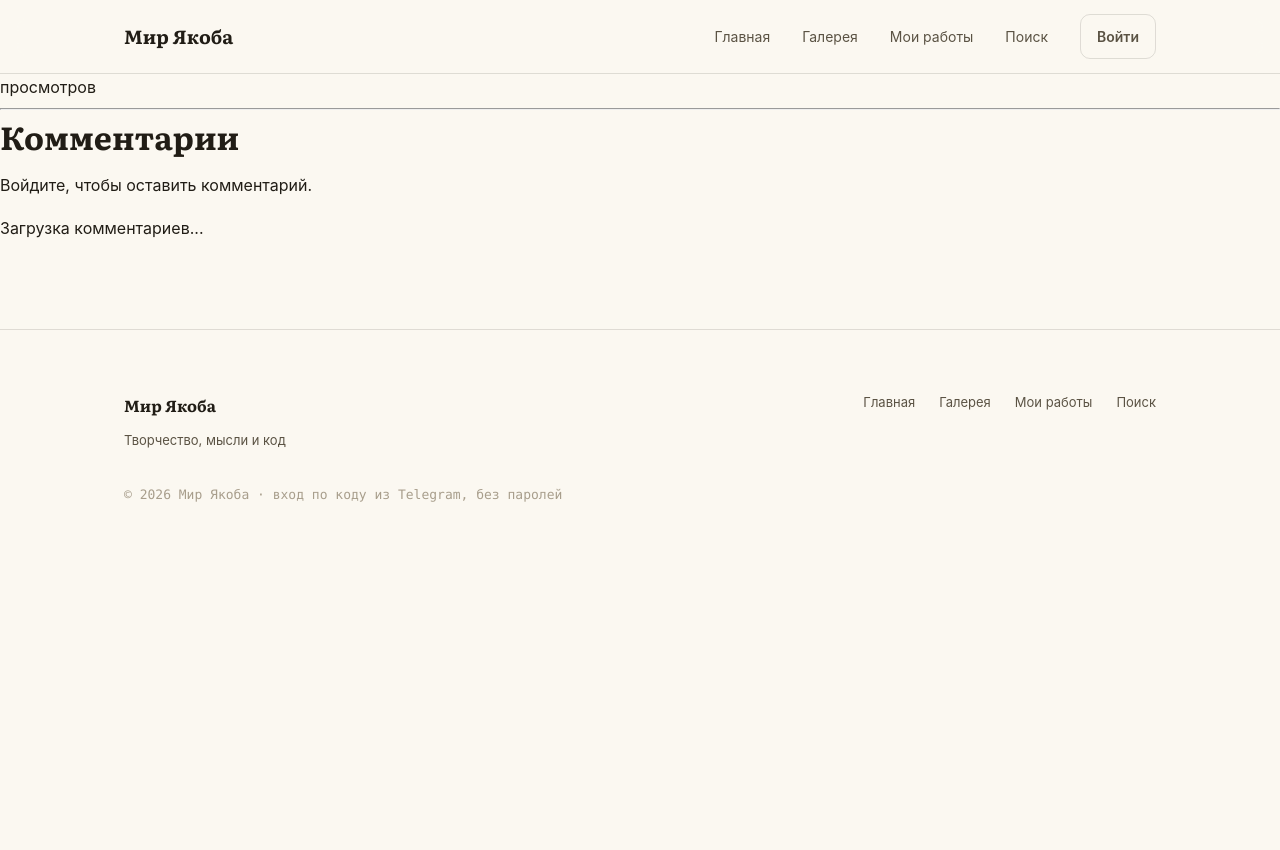
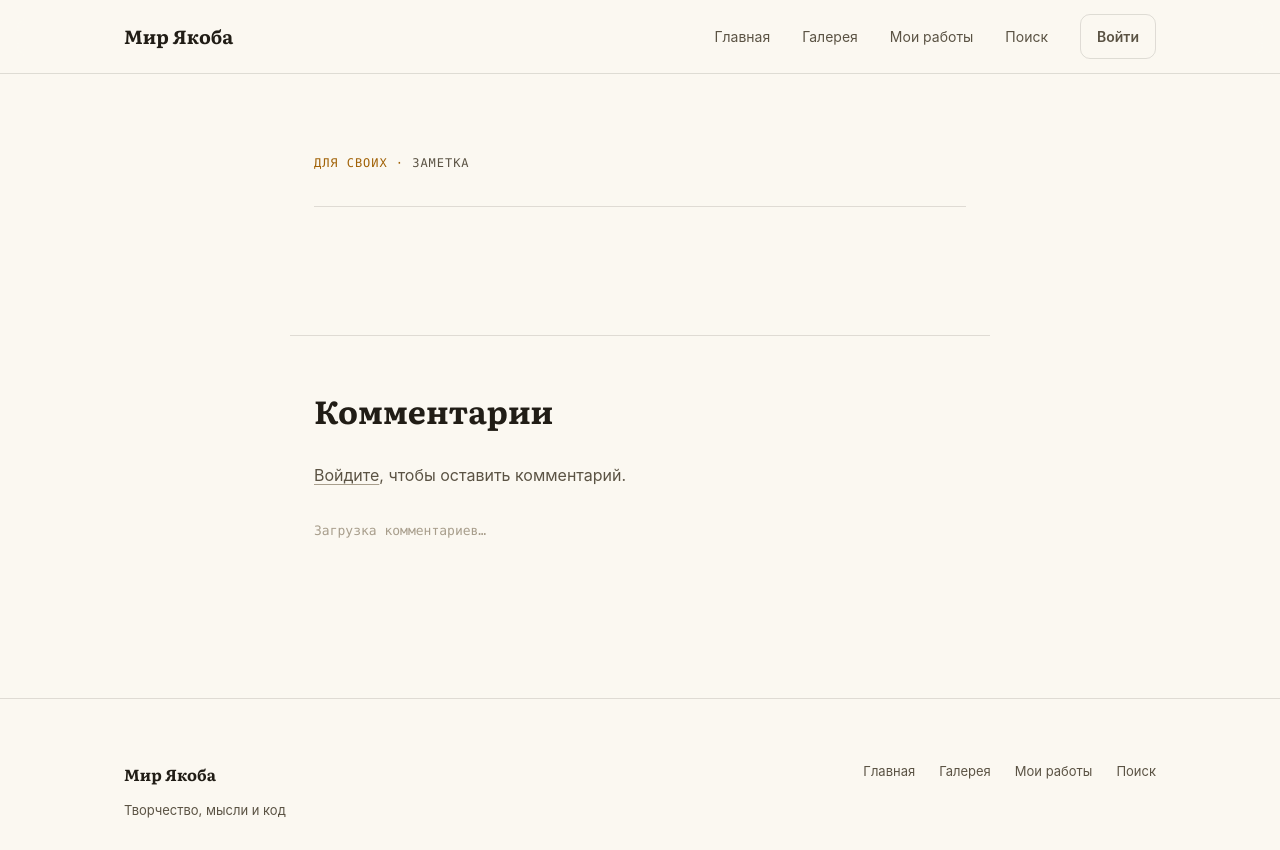
Before and after one commit to Iacob98/mir-yakoba, a Python web app: template templates/pages/post_detail.html in a window 1280 px wide. Shown: the top 850 px of the page. Before the commit the page ends 502 px from the top, so only its background shows below. Run offline with Jinja, Linux system fonts and the light colour scheme; the template is opened without the code that fills it, so the values that code supplies are empty; some libraries are stand-ins or nearby versions.

Commit message:
feat(redesign): article page with reading progress + in-system comments
Co-Authored-By: Claude Fable 5 <noreply@anthropic.com>

```diff
--- a/templates/pages/post_detail.html
+++ b/templates/pages/post_detail.html
@@ -4,111 +4,78 @@
 
 {% block content %}
 {% if access_denied %}
-<div class="max-w-lg mx-auto mt-24 text-center px-6">
-    <div class="w-16 h-16 mx-auto mb-6 rounded-full bg-amber-50 flex items-center justify-center">
-        <svg class="w-7 h-7 text-amber-500" fill="none" stroke="currentColor" viewBox="0 0 24 24">
-            <path stroke-linecap="round" stroke-linejoin="round" stroke-width="1.5" d="M12 15v2m0 0v2m0-2h2m-2 0H10m-4.93-4.364A9 9 0 1112 3a9 9 0 01-4.93 13.636z"/>
-        </svg>
-    </div>
-    <h1 class="text-2xl font-bold mb-3">Недостаточный уровень доступа</h1>
-    <p class="text-gray-500 mb-6">Этот пост доступен для пользователей с более высоким уровнем подписки.</p>
-    <a href="/" class="inline-block bg-gray-900 text-white px-6 py-3 rounded-full text-sm font-medium hover:bg-gray-700 transition">
-        Вернуться на главную
-    </a>
+<div class="narrow-col" style="padding-block: 96px; text-align: center;">
+    <p class="kicker kicker-accent">Доступ ограничен</p>
+    <h1 style="font-size: var(--fs-h2); margin-bottom: 12px;">Недостаточный уровень доступа</h1>
+    <p class="dek" style="margin-bottom: 24px;">Этот пост доступен для пользователей с более высоким уровнем подписки.</p>
+    <a href="/" class="btn btn-secondary">Вернуться на главную</a>
 </div>
 {% else %}
-<article class="max-w-3xl mx-auto px-6">
-    <!-- Header -->
-    <header class="py-12 md:py-16">
-        <div class="flex flex-wrap items-center gap-3 text-sm mb-6">
-            {% if post.visibility.value != 'public' %}
-            <span class="px-3 py-1 rounded-full text-xs font-medium
-                {% if post.visibility.value == 'premium_2' %}bg-purple-50 text-purple-700
-                {% elif post.visibility.value == 'premium_1' %}bg-blue-50 text-blue-700
-                {% else %}bg-gray-100 text-gray-600{% endif %}">
-                {{ post.visibility.value | replace('_', ' ') | title }}
-            </span>
+<div class="progress" id="progress" aria-hidden="true"></div>
+<article>
+    <header class="article-col article-head">
+        <p class="kicker">
+            {% if post.visibility.value != 'public' %}<span class="kicker-accent">Для своих · </span>{% endif %}
+            {% if post.post_type.value == 'photo' %}Фото{% elif post.post_type.value == 'work' %}Работа{% else %}Заметка{% endif %}
+        </p>
+        <h1>{{ post.title }}</h1>
+        {% if post.excerpt %}<p class="dek">{{ post.excerpt }}</p>{% endif %}
+        <div class="byline">
+            {% if post.author %}
+            <div class="ava">{{ post.author.display_name[0] | upper }}</div>
+            <div>
+                <div class="who">{{ post.author.display_name }}</div>
+                <div class="when num">{% if post.published_at %}{{ post.published_at.strftime('%d.%m.%Y') }} · {% endif %}{{ post.view_count }} просмотров</div>
+            </div>
             {% endif %}
-            {% if post.published_at %}
-            <span class="text-gray-400">{{ post.published_at.strftime('%d %B %Y') }}</span>
+            {% if user and user.is_admin %}
+            <a href="/admin/posts/{{ post.id }}/edit" class="btn btn-ghost" style="margin-left: auto;">Редактировать</a>
             {% endif %}
-            <span class="text-gray-300">{{ post.view_count }} просмотров</span>
         </div>
+    </header>
 
-        <h1 class="font-serif text-3xl sm:text-4xl md:text-5xl font-bold leading-tight mb-6">{{ post.title }}</h1>
-
-        {% if post.author %}
-        <div class="flex items-center gap-3">
-            <div class="w-10 h-10 rounded-full bg-gray-100 flex items-center justify-center text-sm font-bold text-gray-400">
-                {{ post.author.display_name[0] | upper }}
-            </div>
-            <span class="text-sm text-gray-500">{{ post.author.display_name }}</span>
+    {% if post.featured_image %}
+    <div class="article-col">
+        <figure class="cover">
+            <img src="{{ post.featured_image }}" alt="{{ post.title }}">
+        </figure>
     </div>
     {% endif %}
 
-        {% if user and user.is_admin %}
-        <div class="mt-4">
-            <a href="/admin/posts/{{ post.id }}/edit" class="text-sm text-gray-400 hover:text-gray-600 transition">
-                Редактировать
-            </a>
-        </div>
-        {% endif %}
-    </header>
-
-    <!-- Cover image -->
-    {% if post.featured_image %}
-    <div class="mb-12 -mx-6 md:mx-0">
-        <img src="{{ post.featured_image }}"
-             alt="{{ post.title }}"
-             class="w-full rounded-none md:rounded-2xl object-cover max-h-[500px]">
-    </div>
-    {% endif %}
-
-    <!-- Content -->
-    <div class="prose prose-lg max-w-none
-                prose-headings:font-serif prose-headings:font-bold
-                prose-p:text-gray-600 prose-p:leading-relaxed
-                prose-a:text-gray-900 prose-a:underline prose-a:underline-offset-4
-                prose-img:rounded-xl
-                prose-blockquote:border-l-gray-900 prose-blockquote:text-gray-500
-                prose-code:text-sm prose-code:bg-gray-50 prose-code:px-1.5 prose-code:py-0.5 prose-code:rounded">
+    <div class="article-col article-body">
+        <div class="prose">
             {{ post.content_html | safe }}
         </div>
 
-    <!-- Media Gallery -->
         {% if post.media %}
-    <div class="mt-16 space-y-6">
+        <div class="media-list">
             {% for media in post.media %}
                 {% if media.media_type.value == 'image' %}
                 <figure>
-                <img src="/uploads/{{ media.file_path }}"
-                     alt="{{ media.original_name }}"
-                     class="w-full rounded-2xl"
-                     loading="lazy">
+                    <img src="/uploads/{{ media.file_path }}" alt="{{ media.original_name }}" loading="lazy">
                 </figure>
                 {% elif media.media_type.value == 'audio' %}
-            <div class="bg-gray-50 p-6 rounded-2xl">
-                <p class="text-sm text-gray-500 mb-3">{{ media.original_name }}</p>
-                <audio controls class="w-full">
+                <div class="media-block">
+                    <span class="meta">{{ media.original_name }}</span>
+                    <audio controls>
                         <source src="/uploads/{{ media.file_path }}" type="{{ media.mime_type }}">
                     </audio>
                 </div>
                 {% elif media.media_type.value == 'video' %}
                 <figure>
-                <video controls class="w-full rounded-2xl">
+                    <video controls>
                         <source src="/uploads/{{ media.file_path }}" type="{{ media.mime_type }}">
                     </video>
                 </figure>
                 {% elif media.media_type.value == 'document' %}
-            <div class="pdf-viewer rounded-2xl overflow-hidden bg-gray-100" data-pdf-url="/uploads/{{ media.file_path }}">
-                <div class="pdf-pages space-y-2 p-2"></div>
+                <div class="pdf-viewer" data-pdf-url="/uploads/{{ media.file_path }}">
+                    <div class="pdf-pages"></div>
                 </div>
                 {% endif %}
             {% endfor %}
         </div>
         {% endif %}
 
-    <!-- PDF.js viewer -->
         {% set has_pdf = post.media | selectattr('media_type.value', 'equalto', 'document') | list %}
         {% if has_pdf %}
         <script src="https://cdnjs.cloudflare.com/ajax/libs/pdf.js/3.11.174/pdf.min.js"></script>
@@ -128,7 +95,6 @@
                                 var scale = containerWidth / page.getViewport({ scale: 1 }).width;
                                 var viewport = page.getViewport({ scale: scale });
                                 var canvas = document.createElement('canvas');
-                            canvas.className = 'w-full block';
                                 canvas.width = viewport.width;
                                 canvas.height = viewport.height;
                                 container.appendChild(canvas);
@@ -138,7 +104,7 @@
                     }
                 }).catch(function(err) {
                     var errMsg = document.createElement('p');
-                errMsg.className = 'text-red-500 p-4';
+                    errMsg.className = 'pdf-error';
                     errMsg.textContent = 'Ошибка загрузки PDF';
                     container.appendChild(errMsg);
                 });
@@ -146,13 +112,10 @@
         })();
         </script>
         {% endif %}
+    </div>
 
-    <!-- Divider -->
-    <hr class="my-16 border-gray-100">
-
-    <!-- Comments section -->
-    <section class="pb-16">
-        <h2 class="font-serif text-2xl font-bold mb-8">Комментарии</h2>
+    <section class="article-col comments">
+        <h2>Комментарии</h2>
 
         {% if user %}
         <form hx-post="/api/v1/comments/{{ post.id }}"
@@ -160,19 +123,20 @@
               hx-swap="afterbegin"
               hx-on::after-request="this.reset()"
               hx-disabled-elt="button[type='submit']"
-              class="mb-8">
+              style="margin-bottom: 32px;">
             <textarea name="content"
                       rows="3"
-                      placeholder="Написать комментарий..."
-                      class="w-full px-5 py-4 border border-gray-200 rounded-2xl focus:ring-2 focus:ring-gray-900 focus:border-transparent resize-none text-sm"
+                      class="field"
+                      placeholder="Написать комментарий…"
                       required></textarea>
-            <button type="submit" class="mt-3 px-6 py-2.5 bg-gray-900 text-white rounded-full text-sm font-medium hover:bg-gray-700 transition disabled:opacity-50 disabled:cursor-not-allowed">
-                Отправить
-            </button>
+            <div class="row-between" style="margin-top: 12px; flex-wrap: wrap;">
+                <span class="form-hint">Вы вошли как {{ user.display_name }}</span>
+                <button type="submit" class="btn btn-primary">Отправить</button>
+            </div>
         </form>
         {% else %}
-        <p class="text-gray-400 mb-8">
-            <a href="/login" class="text-gray-900 underline underline-offset-4 hover:text-gray-600 transition">Войдите</a>, чтобы оставить комментарий.
+        <p class="dek" style="margin-bottom: 32px;">
+            <a href="/login" class="linklike">Войдите</a>, чтобы оставить комментарий.
         </p>
         {% endif %}
 
@@ -180,7 +144,7 @@
              hx-get="/api/v1/comments/{{ post.id }}"
              hx-trigger="load"
              hx-swap="innerHTML">
-            <p class="text-gray-300">Загрузка комментариев...</p>
+            <p class="meta">Загрузка комментариев…</p>
         </div>
     </section>
 </article>
```
Also changed, not shown: templates/partials/comment.html (+27 -29 lines), templates/partials/comments_list.html (+30 -30 lines). Lines whose indentation alone changed are shown as unchanged.
